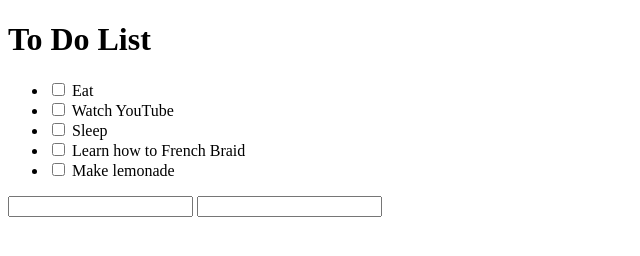
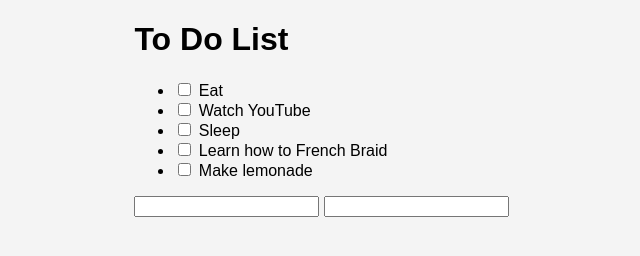
Before and after one commit to julesaur/todo_app_front_end, a plain HTML site: page index.html in a window 1280 px wide. Shown: the whole page, without its empty margins (0-640 px from the left). Drawn offline with Linux system fonts and the light colour scheme.

Commit message:
surrounded the body with the div, added class, width, and margin

```diff
--- a/index.html
+++ b/index.html
@@ -3,12 +3,16 @@
     <head>
         <title> Why Am I Here? </title>
 
-        <link rel="stylesheet" href="style.css">
+        <link rel="stylesheet" href="styles.css">
 
     </head>
 
 
     <body>
+
+        <div class="container">
+
+
 
       <h1> To Do List </h1>
     <ul>
@@ -37,7 +41,7 @@
         </ol>
         <input type="text">
         <input type="number">
-
+        </div>
     </body>
 
 
--- a/styles.css
+++ b/styles.css
@@ -1,3 +1,10 @@
 html{
     font-family:Arial, Helvetica, Sans-Serif;
+
+    background-color:#f4f4f4;
+
 }
+
+.container{ width:80%; margin:auto;
+
+}
```
